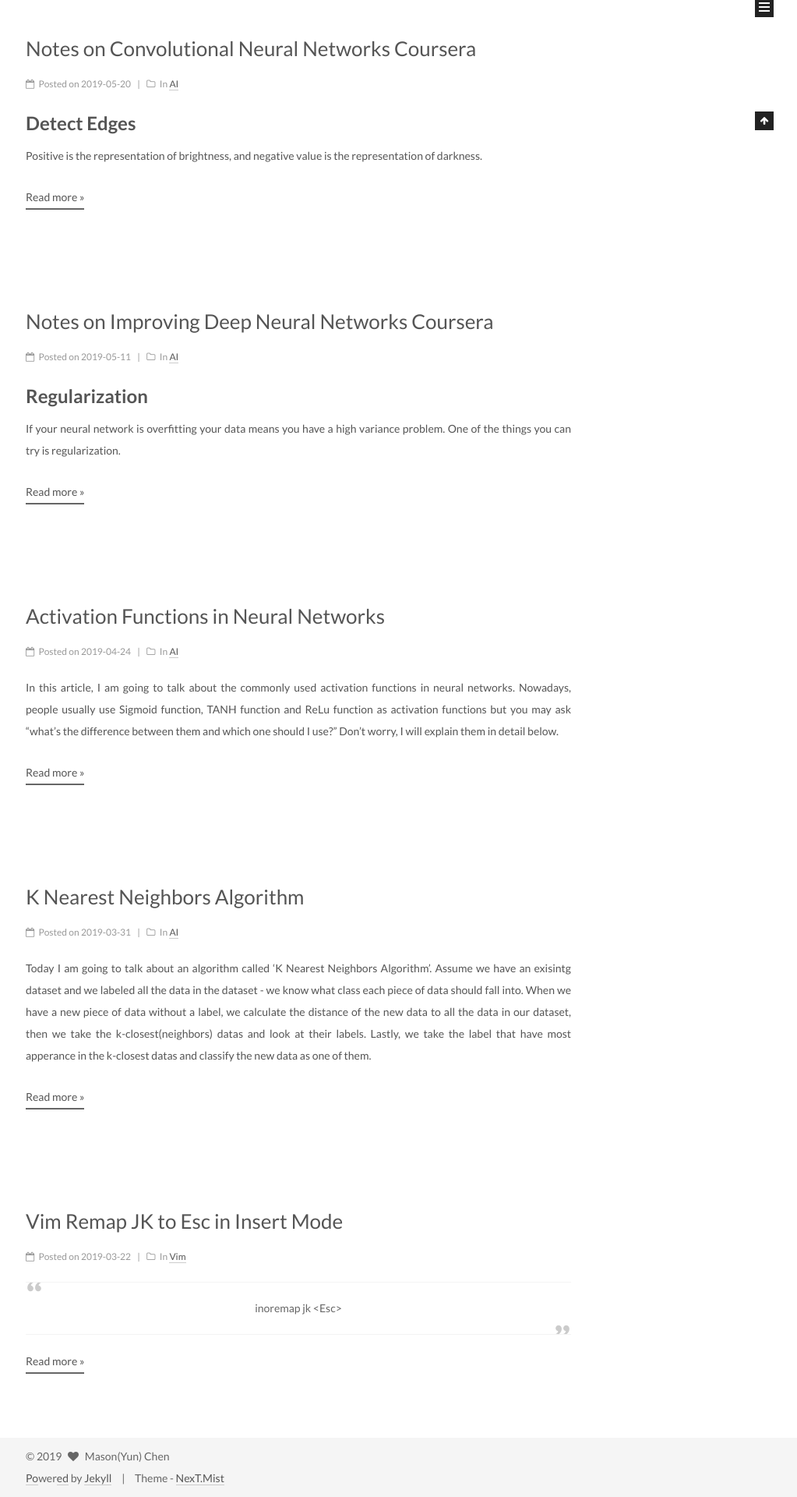
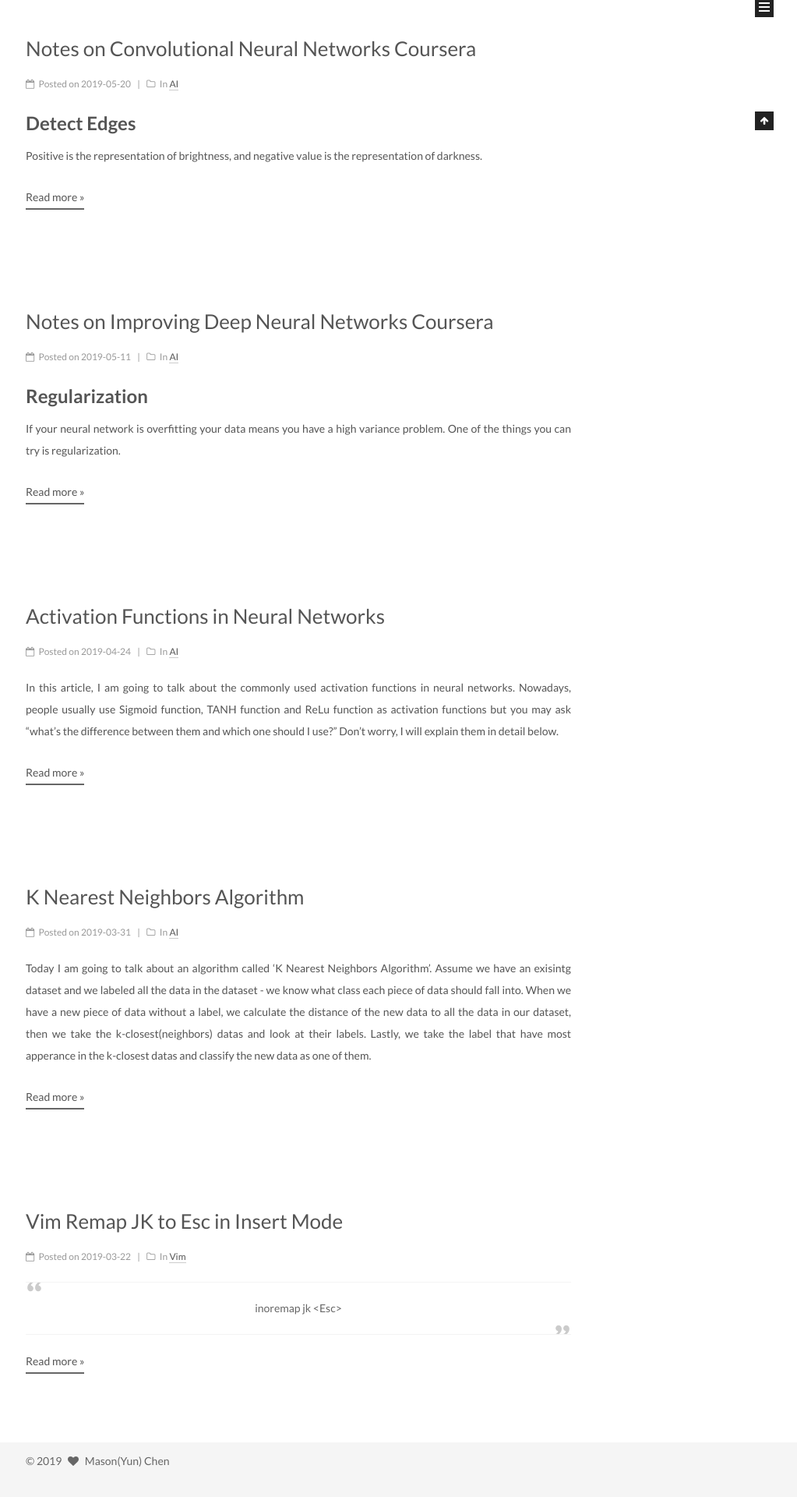
Before and after one commit to masonyc/masonyc.github.io, a Jekyll site: the page built from index.html, in a window 1280 px wide. Shown: the part 833-2753 px from the top of the page at 78% size, without its empty margins (257-1280 px from the left). Built offline with Jekyll 4.4.1, drawn with Linux system fonts in a browser that asks for light colours; formulas are drawn with MathJax 3; the list of posts is cut into pages by our own code; part of the change alters nothing that is shown.

```diff
--- a/_config.yml
+++ b/_config.yml
@@ -6,7 +6,7 @@
 # Site
 title: Yun's Learning Notes
 subtitle:
-description: Interested in AI technology
+description:
 author:
   name: Mason(Yun) Chen
   email: mason.yunchen@gmail.com
@@ -95,7 +95,7 @@ rss: false
 authoricon: heart
 
 # Footer `powered-by` and `theme-info` copyright
-copyright: true
+copyright: false
 
 # ---------------------------------------------------------------
 # SEO Settings
```
